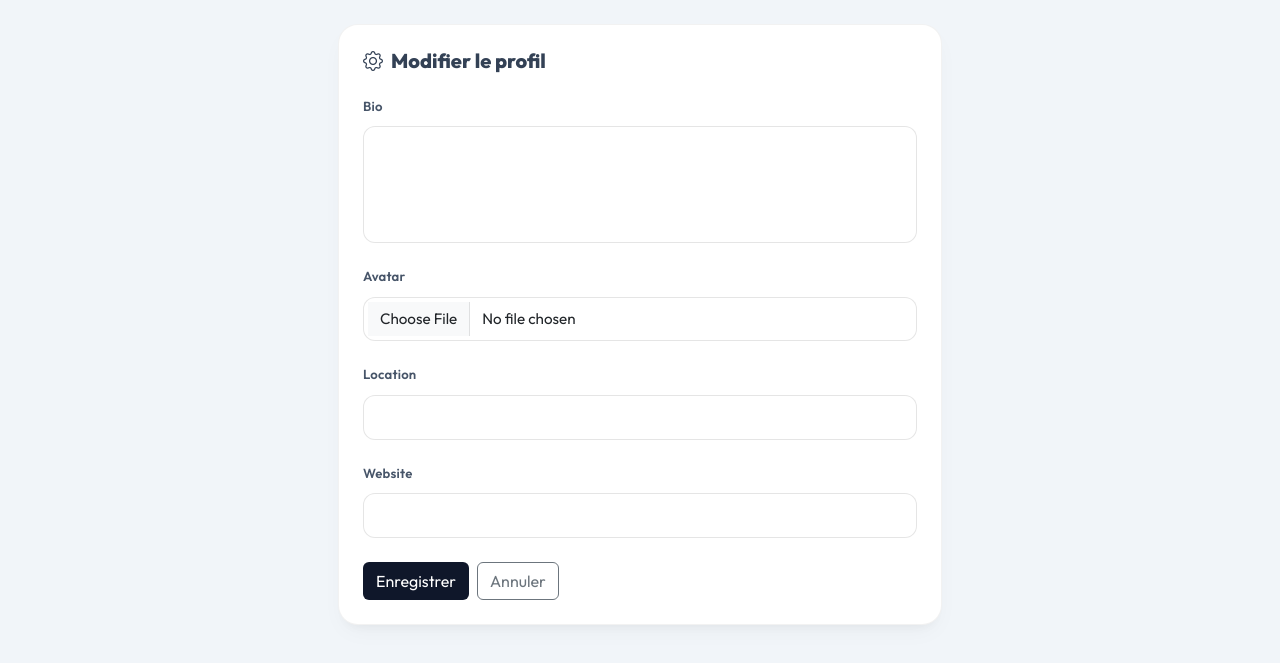
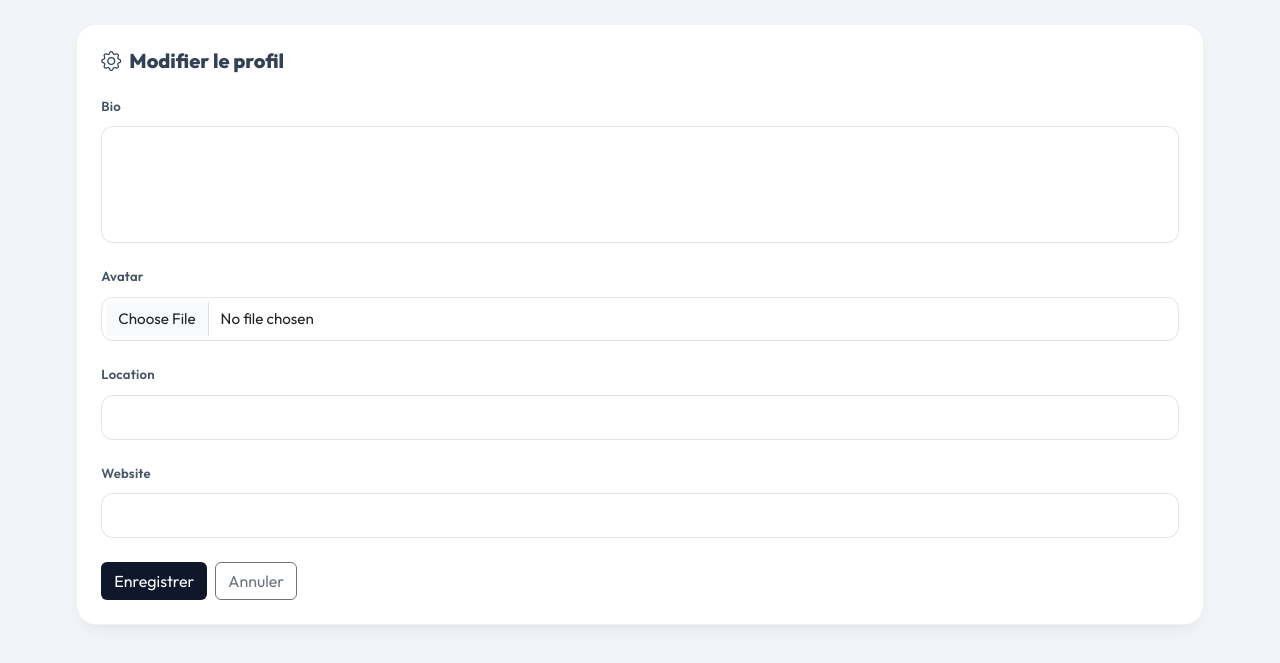
Before and after one commit to davilla1993/connectx, a Django app: template templates/accounts/profile_edit.html in a window 1280 px wide. Shown: the top 663 px of the page. Run offline with Django 5.2, Linux system fonts and the light colour scheme; the template is opened without the code that fills it: values that come from a table or form of the project are taken from there, others are empty; some libraries are stand-ins or nearby versions.

Commit message:
Revue du design

```diff
--- a/templates/accounts/profile_edit.html
+++ b/templates/accounts/profile_edit.html
@@ -4,7 +4,7 @@
 
 {% block content %}
 <div class="row justify-content-center">
-    <div class="col-lg-6">
+    <div class="col-lg-11">
         <div class="cx-card p-4">
             <h5 class="fw-bold mb-4"><i class="bi bi-gear me-2"></i>Modifier le profil</h5>
             <form method="post" enctype="multipart/form-data">
--- a/templates/accounts/suggestions.html
+++ b/templates/accounts/suggestions.html
@@ -3,7 +3,7 @@
 
 {% block content %}
 <div class="row justify-content-center">
-    <div class="col-lg-7">
+    <div class="col-lg-11">
         <h5 class="fw-bold mb-4"><i class="bi bi-people-fill me-2" style="color:var(--cx-accent)"></i>Découvrir des personnes</h5>
 
         {% for user in suggestions %}
--- a/templates/chat/conversation_detail.html
+++ b/templates/chat/conversation_detail.html
@@ -24,7 +24,7 @@
 
 {% block content %}
 <div class="row justify-content-center">
-    <div class="col-lg-7">
+    <div class="col-lg-11">
         <div class="cx-card overflow-hidden d-flex flex-column" style="height: calc(100vh - 100px);">
 
             {# Header #}
--- a/templates/chat/conversation_list.html
+++ b/templates/chat/conversation_list.html
@@ -3,7 +3,7 @@
 
 {% block content %}
 <div class="row justify-content-center">
-    <div class="col-lg-6">
+    <div class="col-lg-11">
         <div class="cx-card">
             <div class="p-4 border-bottom">
                 <h5 class="fw-bold mb-0"><i class="bi bi-chat-dots-fill me-2" style="color:var(--cx-accent)"></i>Messages</h5>
```
Also changed, not shown: connectx_login.png (deleted), connectx_profil.png (added).
